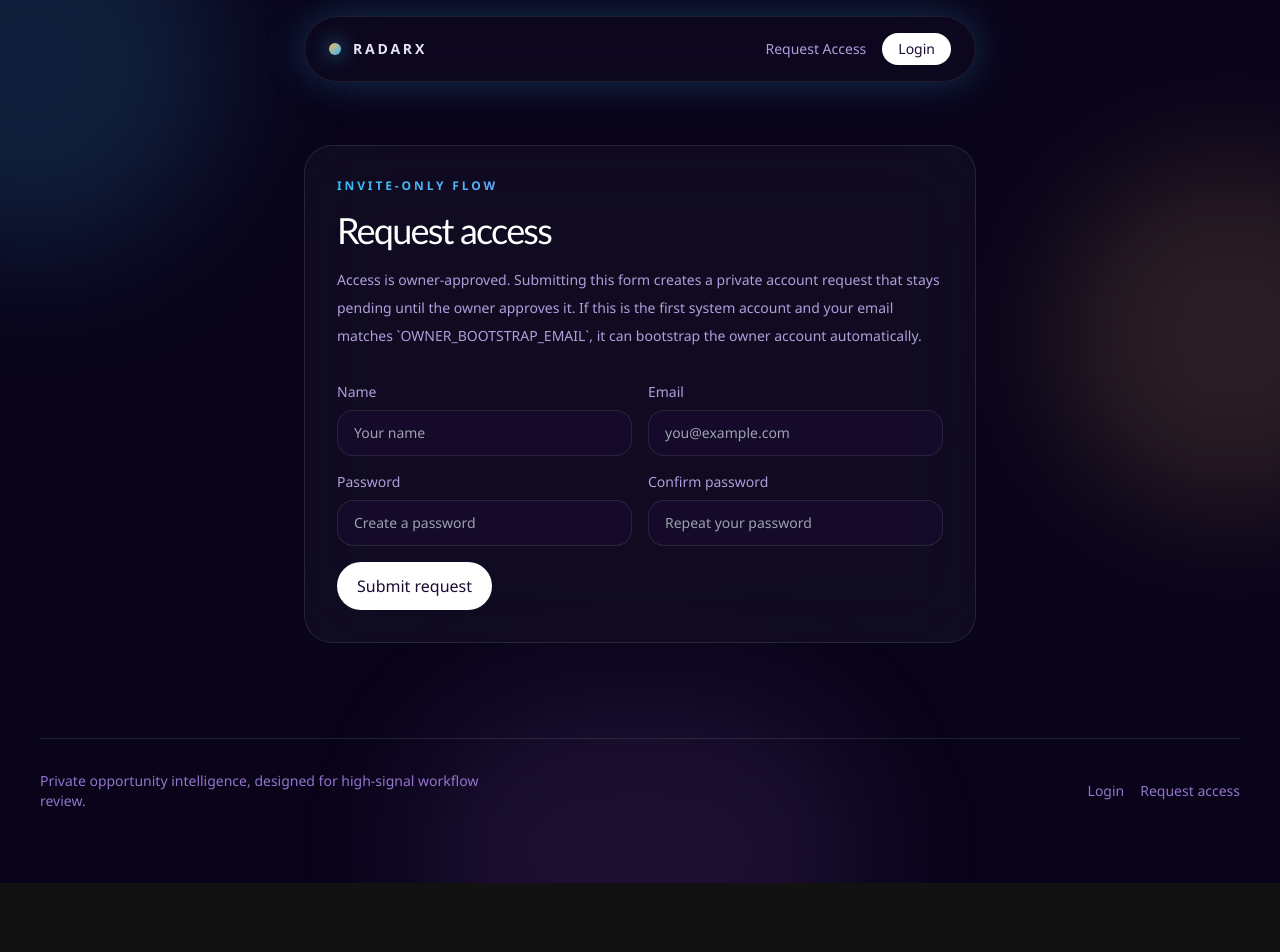
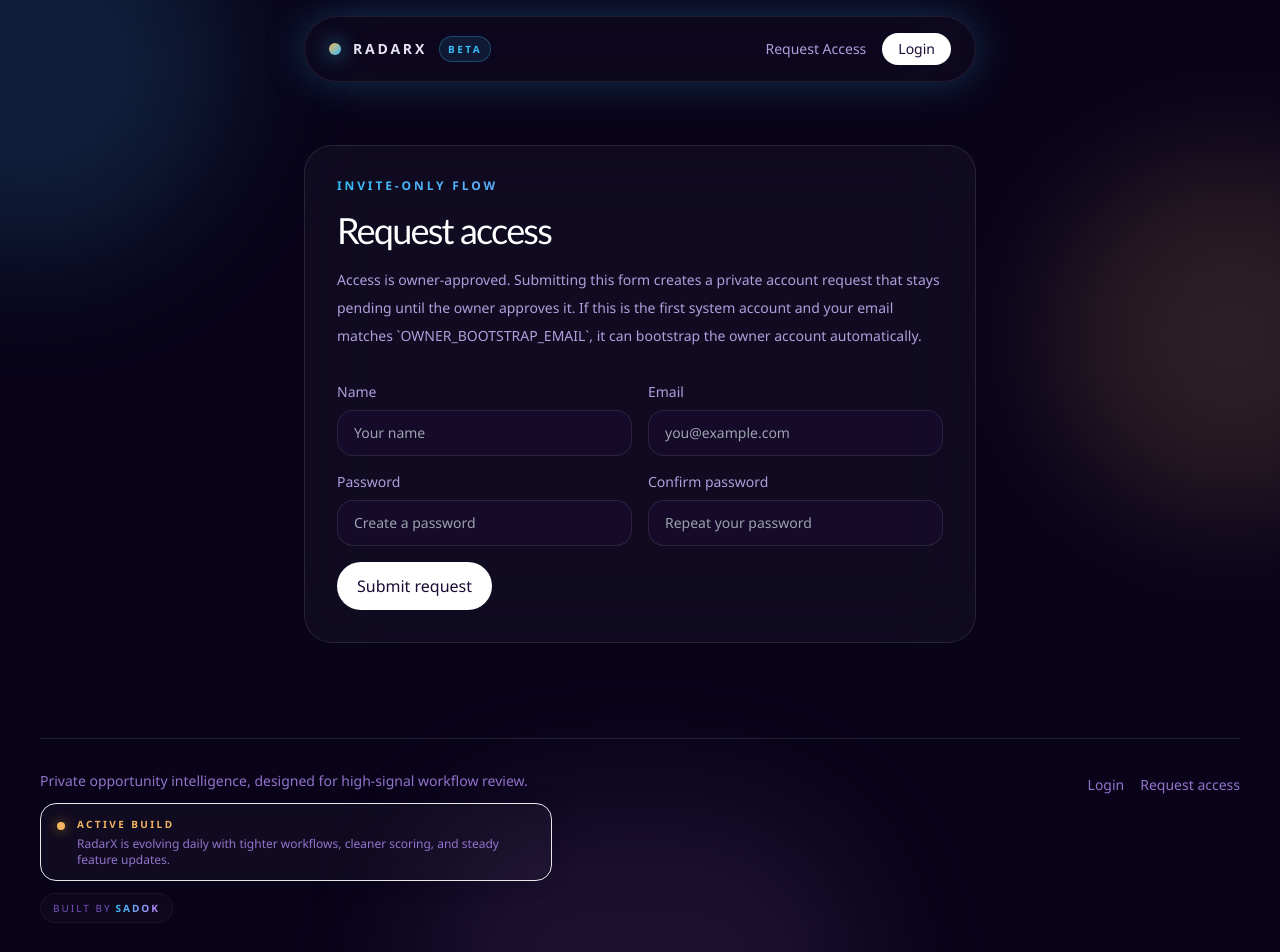
Before and after one commit to sadok-dridi/radarX, a Next.js app: page /request-access in a window 1280 px wide. Shown: the top 952 px of the page. Before the commit the page ends 883 px from the top, so only its background shows below. Built offline with nearby package versions, Linux system fonts and the light colour scheme; no server answers.

Commit message:
side bar enhanced and added my portfolio link

```diff
--- a/src/app/(public)/page.tsx
+++ b/src/app/(public)/page.tsx
@@ -109,7 +109,7 @@
           initial="hidden"
           animate="show"
         >
-          <motion.div variants={fadeUp} className="mb-6 flex justify-center">
+          <motion.div variants={fadeUp} className="mb-6 flex flex-col items-center gap-3">
             <span className="flex items-center gap-2 rounded-full border border-accent-cyan/30 bg-accent-cyan/10 px-3 sm:px-4 py-1.5 text-[10px] sm:text-xs font-medium uppercase tracking-widest text-accent-cyan backdrop-blur-md">
               <span className="relative flex h-2 w-2">
                 <span className="absolute inline-flex h-full w-full animate-ping rounded-full bg-accent-cyan opacity-75"></span>
@@ -117,6 +117,16 @@
               </span>
               Lead Discovery Engine
             </span>
+            <a
+              href="https://sadokportfolio.mooo.com/"
+              target="_blank"
+              rel="noreferrer"
+              className="mt-1 flex items-center gap-2 rounded-full border border-white/5 bg-white/[0.02] px-3 py-1 backdrop-blur-sm shadow-[0_0_15px_rgba(0,0,0,0.2)] transition-all hover:border-white/10 hover:bg-white/[0.04] hover:shadow-[0_0_24px_rgba(56,189,248,0.12)]"
+            >
+              <span className="text-[10px] font-medium uppercase tracking-[0.2em] text-slate-400 sm:text-xs">
+                Built by <span className="font-bold bg-gradient-to-r from-accent-cyan to-accent-mint bg-clip-text text-transparent">sadok</span>
+              </span>
+            </a>
           </motion.div>
 
           <motion.h1 variants={fadeUp} className="text-4xl leading-[1.15] font-bold tracking-tight text-white sm:text-7xl lg:text-8xl">
--- a/src/components/app/app-shell.tsx
+++ b/src/components/app/app-shell.tsx
@@ -13,7 +13,7 @@
 
 export function AppShell({ children, user }: AppShellProps) {
   return (
-    <div className="relative min-h-screen bg-[#09041a] text-slate-100 flex flex-col lg:flex-row overflow-hidden">
+    <div className="relative flex min-h-screen flex-col overflow-x-hidden bg-[#09041a] text-slate-100 lg:block">
       {/* Background Elements (Matching Landing Page PublicShell exactly) */}
       <div className="pointer-events-none fixed left-[-10rem] top-[-8rem] h-[24rem] w-[24rem] rounded-full bg-accent-cyan/15 blur-[80px] sm:blur-3xl transform-gpu z-0" />
       <div className="pointer-events-none fixed right-[-8rem] top-[10rem] h-[22rem] w-[22rem] rounded-full bg-accent-amber/15 blur-[80px] sm:blur-3xl transform-gpu z-0" />
@@ -31,7 +31,12 @@
         <div className="flex items-center justify-between px-4 py-4 relative z-10">
           <div className="flex items-center gap-3">
             <span className="h-2 w-2 rounded-full bg-gradient-to-br from-accent-amber to-accent-cyan shadow-[0_0_20px_rgba(56,189,248,0.8)] animate-pulse" />
-            <span className="font-display font-bold tracking-wider text-white text-lg uppercase">RadarX</span>
+            <div className="flex items-center gap-2">
+              <span className="font-display text-lg font-bold tracking-wider text-white uppercase">RadarX</span>
+              <span className="rounded-full border border-accent-cyan/30 bg-accent-cyan/10 px-2 py-0.5 text-[10px] font-bold uppercase tracking-[0.24em] text-accent-cyan">
+                Beta
+              </span>
+            </div>
           </div>
           <div className="flex items-center gap-4">
             <div className="h-8 w-8 rounded-full bg-white/[0.03] border border-white/10 flex items-center justify-center text-xs font-bold text-slate-300">
@@ -67,12 +72,15 @@
         DESKTOP SIDEBAR
         =========================================================
       */}
-      <aside className="hidden lg:flex flex-col w-[280px] h-screen sticky top-0 border-r border-white/10 bg-white/[0.03] backdrop-blur-2xl p-6 z-40">
+      <aside className="hidden lg:fixed lg:left-0 lg:top-0 lg:z-40 lg:flex lg:h-screen lg:w-[280px] lg:flex-col lg:border-r lg:border-white/10 lg:bg-white/[0.03] lg:p-6 lg:backdrop-blur-2xl">
         <div className="mb-12 flex items-center gap-3 relative">
           <span className="h-2.5 w-2.5 rounded-full bg-gradient-to-br from-accent-amber to-accent-cyan shadow-[0_0_20px_rgba(56,189,248,0.8)] animate-pulse relative z-10" />
-          <span className="font-display font-bold text-2xl tracking-wide text-white uppercase relative z-10">
-            RadarX
-          </span>
+          <div className="relative z-10 flex items-center gap-3">
+            <span className="font-display text-2xl font-bold tracking-wide text-white uppercase">RadarX</span>
+            <span className="rounded-full border border-accent-cyan/30 bg-accent-cyan/10 px-2.5 py-1 text-[10px] font-bold uppercase tracking-[0.28em] text-accent-cyan">
+              Beta
+            </span>
+          </div>
         </div>
 
         <nav className="flex-1 space-y-1 relative z-10">
@@ -118,7 +126,7 @@
         MAIN CONTENT AREA
         =========================================================
       */}
-      <main className="flex-1 w-full min-w-0 p-4 sm:p-6 lg:p-8 xl:p-10 relative z-10 overflow-y-auto">
+      <main className="relative z-10 w-full min-w-0 p-4 sm:p-6 lg:ml-[280px] lg:w-[calc(100%-280px)] lg:p-8 xl:p-10">
          <div className="mx-auto max-w-6xl">
            {children}
          </div>
--- a/src/components/public/public-shell.tsx
+++ b/src/components/public/public-shell.tsx
@@ -16,8 +16,10 @@
           <div className="flex items-center justify-between">
             <Link href="/" className="flex items-center gap-2 sm:gap-3 text-xs sm:text-sm font-semibold tracking-[0.2em] text-slate-100 uppercase transition-opacity hover:opacity-80">
               <span className="h-2 w-2 sm:h-3 sm:w-3 shrink-0 rounded-full bg-gradient-to-br from-accent-amber to-accent-cyan shadow-[0_0_20px_rgba(56,189,248,0.8)]" />
-              <span className="hidden sm:inline">RadarX</span>
-              <span className="sm:hidden">RadarX</span>
+              <span>RadarX</span>
+              <span className="rounded-full border border-accent-cyan/30 bg-accent-cyan/10 px-2 py-0.5 text-[9px] font-bold tracking-[0.24em] text-accent-cyan sm:text-[10px]">
+                BETA
+              </span>
             </Link>
 
             <nav className="flex items-center gap-4 text-xs sm:text-sm">
@@ -34,9 +36,28 @@
         <main className="flex-1">{children}</main>
 
         <footer className="mt-16 border-t border-white/10 pt-8 pb-6 text-sm text-slate-400">
-          <div className="flex flex-col gap-4 text-center sm:flex-row sm:items-center sm:justify-between sm:text-left">
-            <p className="max-w-md mx-auto sm:mx-0">Private opportunity intelligence, designed for high-signal workflow review.</p>
-            <div className="flex items-center justify-center gap-4">
+          <div className="flex flex-col gap-6 text-center sm:flex-row sm:justify-between sm:text-left lg:items-start">
+            <div className="mx-auto flex max-w-md flex-col gap-3 sm:mx-0 lg:max-w-lg">
+              <p>Private opportunity intelligence, designed for high-signal workflow review.</p>
+              <div className="inline-flex self-center sm:self-start items-start gap-3 rounded-2xl border border-white/8 bg-white/[0.03] px-4 py-3 text-left shadow-[0_0_24px_rgba(0,0,0,0.12)] backdrop-blur-sm">
+                <span className="mt-1.5 h-2 w-2 shrink-0 rounded-full bg-accent-amber shadow-[0_0_12px_rgba(251,191,36,0.6)]" />
+                <p className="text-[11px] leading-relaxed text-slate-400 sm:text-xs">
+                  <span className="mb-1 block text-[10px] font-semibold uppercase tracking-[0.24em] text-accent-amber">
+                    Active Build
+                  </span>
+                  RadarX is evolving daily with tighter workflows, cleaner scoring, and steady feature updates.
+                </p>
+              </div>
+              <a
+                href="https://sadokportfolio.mooo.com/"
+                target="_blank"
+                rel="noreferrer"
+                className="mt-2 inline-flex self-center rounded-full border border-white/5 bg-white/[0.02] px-3 py-1 text-[10px] uppercase tracking-[0.2em] text-slate-500 transition-all hover:border-white/10 hover:bg-white/[0.04] hover:text-slate-300 sm:mt-0 sm:self-start"
+              >
+                Built by <span className="ml-1 font-bold bg-gradient-to-r from-accent-cyan to-accent-mint bg-clip-text text-transparent">sadok</span>
+              </a>
+            </div>
+            <div className="flex items-center justify-center gap-4 lg:self-start lg:pt-1">
               <Link href="/login" className="transition hover:text-white">
                 Login
               </Link>
```
